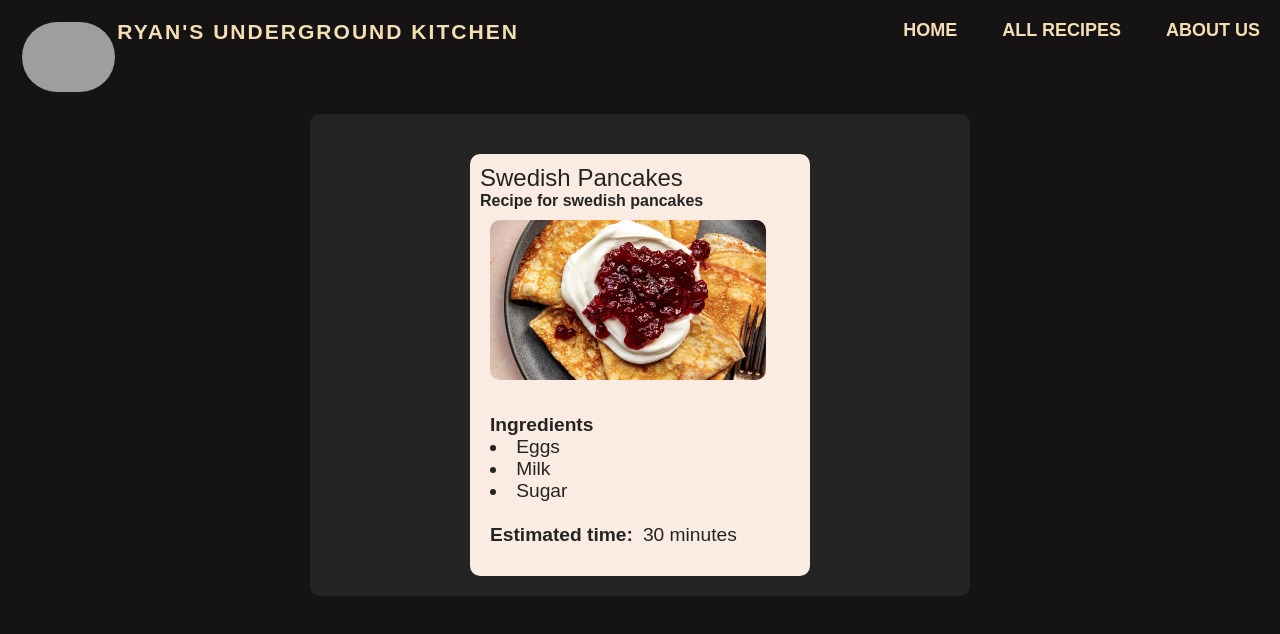
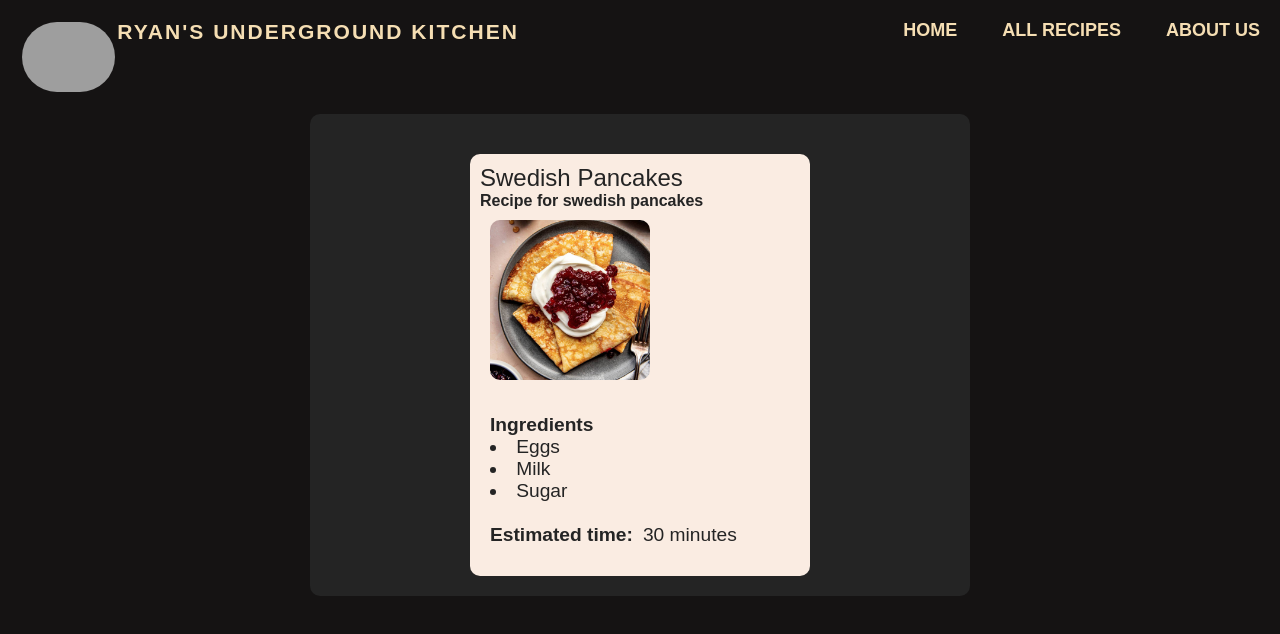
Before and after one commit to RyanLindman/recipe-app, a React (Vite) app in the folder frontend/: page /recipes/1 in a window 1280 px wide. Shown: the top 634 px of the page. Built offline with nearby package versions, Linux system fonts and the light colour scheme; grey boxes are pictures that could not be loaded.

Commit message:
soon 100% complete

```diff
--- a/frontend/src/components/NewsletterForm.tsx
+++ b/frontend/src/components/NewsletterForm.tsx
@@ -47,7 +47,7 @@
 
             {!validEmail && (
               <span className="form-error-msg" style={{ color: "tomato", fontWeight: 600 }}>
-                Unvalid: Please enter a valid email
+                Please enter a valid email
               </span>
             )}
           </div>
--- a/frontend/src/views/Recipe.css
+++ b/frontend/src/views/Recipe.css
@@ -12,6 +12,7 @@
   padding: 10px;
 
   color: wheat;
+  flex-wrap: wrap;
 
 }
 
@@ -55,10 +56,18 @@
   object-fit: cover;
   height: max(8rem, 20vh);
 
-  width: 276px;
+
+  width: auto;
   border-radius: 10px;
 }
 
 .space {
     height: 10px;
 }
+
+@media only screen and (max-width: 600px) {
+    #recipe-card-id img {
+        display: none;
+    }
+
+}
```
